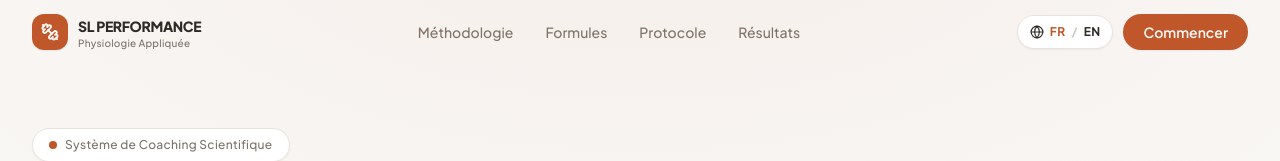
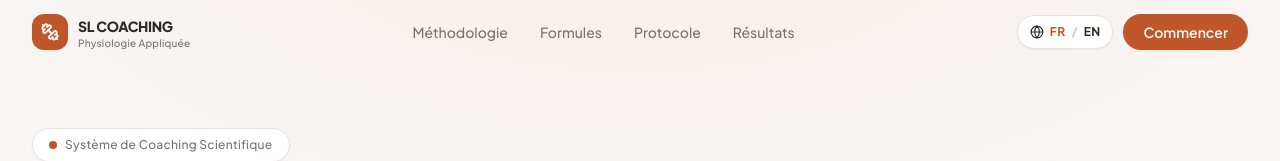
Before and after one commit to REDPETROL6/site, a Next.js app: page / in a window 1280 px wide. Shown: the top 161 px of the page. Built offline with nearby package versions, Linux system fonts and the light colour scheme.

Commit message:
Updated site-header.tsx

```diff
--- a/components/landing/site-header.tsx
+++ b/components/landing/site-header.tsx
@@ -40,7 +40,7 @@ export function SiteHeader() {
           </span>
           <span className="flex flex-col leading-none">
             <span className="text-sm font-extrabold tracking-tight">
-              SL PERFORMANCE
+              SL COACHING
             </span>
             <span className="mt-0.5 text-[10px] font-medium tracking-wide text-muted-foreground">
               {t.tagline}
```
